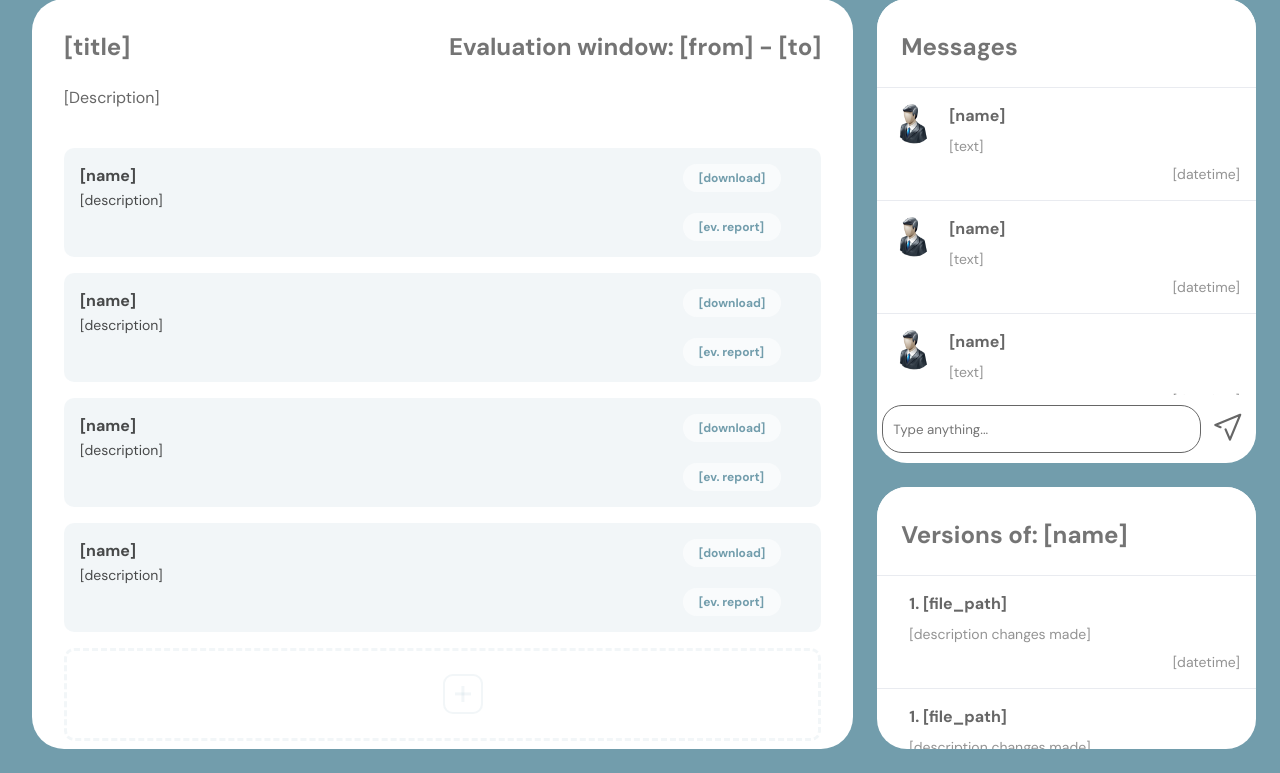
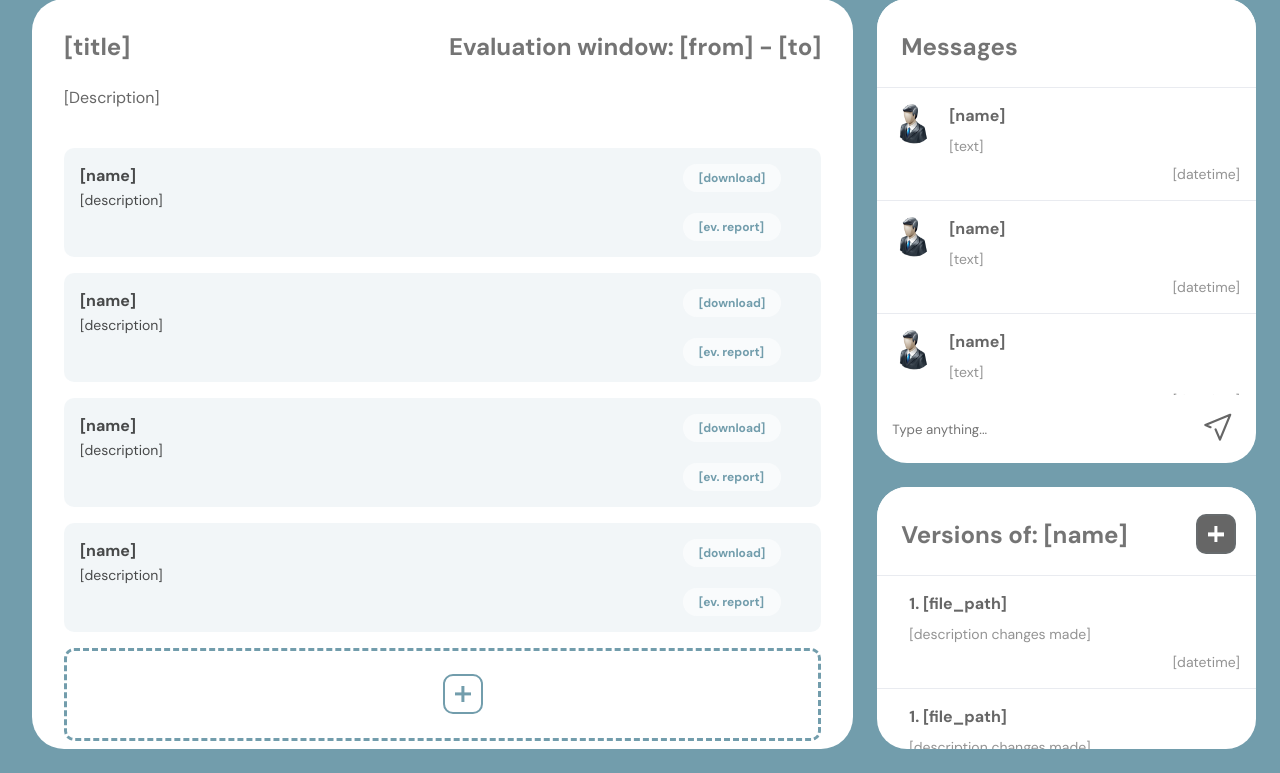
Before and after one commit to therealtoma/EUResearchHub, a Flask app: template app/templates/project.html in a window 1280 px wide. Shown: the part 81-854 px from the top of the page. Run offline with Flask 3, Linux system fonts and the light colour scheme; the template is opened without the code that fills it, so the values that code supplies are empty.

Commit message:
Update new project button

```diff
--- a/app/static/style.css
+++ b/app/static/style.css
@@ -413,7 +413,7 @@ form.hide-submit input[type="submit"] {
 }
 
 .message-holder{
-    border-color: var(--link-color-hover);
+
     overflow: auto;
     padding-left: 10px;
     border-radius: 20px;
@@ -424,7 +424,7 @@ form.hide-submit input[type="submit"] {
     justify-content:center;
     display: flex;
     flex: 1;
-    border: 1px solid #666666;
+    border: 0px solid  var(--app-container);
     -ms-overflow-style: none;  /* Internet Explorer 10+ */
     scrollbar-width: none;
 }
@@ -712,8 +712,59 @@ form.hide-submit input[type="submit"] {
     border-radius: 30px;
     padding: 16px;
     background-color: var(--main-color-card);
-    transition: border-color 0.3s ease;
 }
+
+.new-project-box{
+    height:100%;
+    position: relative;
+    background-color: transparent !important;
+    border: 3px dashed var(--app-container);
+    border-radius: 10px;
+    width:100%;
+}
+
+/* DOCUMENT-VERSIONS-BUTTON */
+
+.button-hold-versions{
+    margin-right: 20px!important;
+    position: absolute !important;
+    top: 75% !important;
+    right:0 !important;
+    -ms-transform: translateY(-50%) !important;
+    transform: translateY(-50%) !important;
+}
+
+.plus-button-versions{
+    border: 2px solid rgba(114,157,172,0.09);
+    background-color: #666666;
+    font-size: 16px;
+    height: 2.5em;
+    width: 2.5em;
+    border-radius: 10px;
+    position: relative;
+}
+
+.plus-button-versions:after,
+.plus-button-versions:before {
+    content: "";
+    display: block;
+    background-color: var(--main-color);
+    position: absolute;
+    top: 50%;
+    left: 50%;
+    transform: translate(-50%, -50%);
+
+}
+.plus-button-versions:before {
+    height: 1em;
+    width: 0.2em;
+}
+.plus-button-versions:after {
+    height: 0.2em;
+    width: 1em;
+}
+
+/* DOCUMENTS-BUTTON */
 
 .button-hold{
     margin: 0 !important;
@@ -725,7 +776,7 @@ form.hide-submit input[type="submit"] {
 }
 
 .plus-button {
-    border: 2px solid rgba(114,157,172,0.09);
+    border: 2px solid var(--app-container)/*rgba(114,157,172,0.09)*/;
     background-color: #fff;
     font-size: 16px;
     height: 2.5em;
@@ -738,7 +789,7 @@ form.hide-submit input[type="submit"] {
 .plus-button:before {
     content: "";
     display: block;
-    background-color: rgba(114,157,172,0.09);
+    background-color: var(--app-container)/*rgba(114,157,172,0.09)*/;
     position: absolute;
     top: 50%;
     left: 50%;
@@ -756,6 +807,7 @@ form.hide-submit input[type="submit"] {
 
 .plus-button:hover:after, .plus-button:hover:before {
     background-color: var(--main-color);
+
     transition: 0.2s;
 }
 
@@ -767,11 +819,11 @@ form.hide-submit input[type="submit"] {
 
 
 
-.new-project-box{
+.new-document-box{
     position: relative;
     height:100%;
     background-color: transparent !important;
-    border: 3px dashed rgba(114,157,172,0.09);
+    border: 3px dashed var(--app-container);
     border-radius: 10px;
     padding: 16px;
 }
@@ -803,9 +855,17 @@ form.hide-submit input[type="submit"] {
     margin: 0;
 }
 
-.new-project-box-wrapper {
+.new-document-box-wrapper {
     height: 109px;
     padding: 8px;
+    transition: 0.2s;
+}
+
+.new-project-box-wrapper {
+    height: 250px;
+    width:509px;
+    padding: 8px;
+    transition: 0.2s;
 }
 
 .project-box-wrapper {
--- a/app/templates/project.html
+++ b/app/templates/project.html
@@ -143,8 +143,8 @@
                             </div>
                         </div>
 
-                        <div class="new-project-box-wrapper">
-                            <div class="new-project-box">
+                        <div class="new-document-box-wrapper">
+                            <div class="new-document-box">
                                 <div class="button-hold">
                                     <button class="plus-button"></button>
                                 </div>
@@ -240,7 +240,7 @@
                             <input class="message-holder" type="text" placeholder="Type anything...">
                             <label style="">
                                 <input type="submit">
-                                <svg style="height:35px; margin-left:10px; margin-right:10px" viewBox="0 0 24 24" fill="none" xmlns="http://www.w3.org/2000/svg" stroke="#666666">
+                                <svg style="height:35px; margin-left:10px; margin-right:20px" viewBox="0 0 24 24" fill="none" xmlns="http://www.w3.org/2000/svg" stroke="#666666">
                                     <g id="SVGRepo_bgCarrier" stroke-width="0"></g>
                                     <g id="SVGRepo_tracerCarrier" stroke-linecap="round" stroke-linejoin="round"></g>
                                     <g id="SVGRepo_iconCarrier">
@@ -254,6 +254,9 @@
                     <div class="versions-section">
                         <div class="projects-section-header">
                             <p style="color:#666666;">Versions of: [name] </p>
+                            <div class="button-hold-versions">
+                                <button class="plus-button-versions"></button>
+                            </div>
                         </div>
                         <div class="messages">
 
```
Also changed, not shown: app/templates/projects.html (+9 -0 lines).
